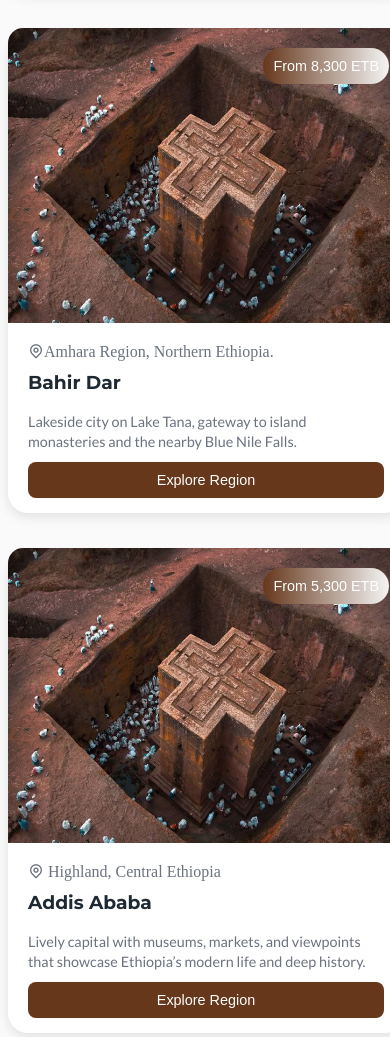
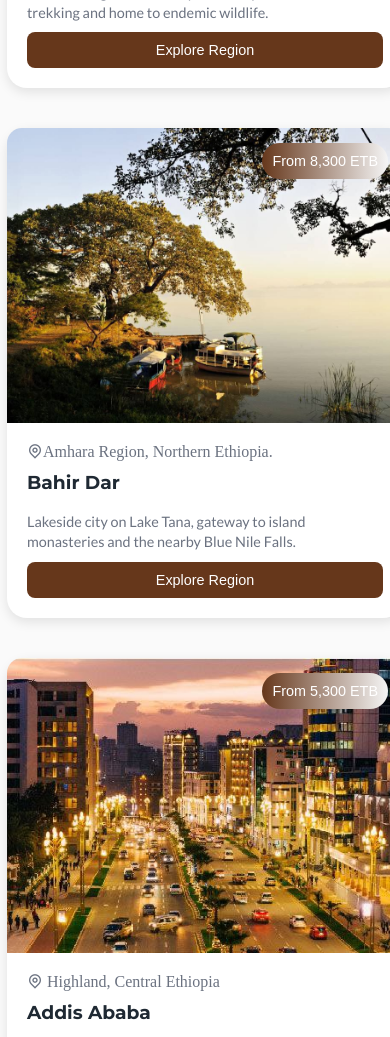
Before and after one commit to hawi088/Travel-Agency, a plain HTML site: page html/destination.html in a window 390 px wide. Shown: the part 2680-3717 px from the top of the page. Drawn offline with nearby package versions, Linux system fonts and the light colour scheme.

Commit message:
added the rest images on destination page and media queries

```diff
--- a/html/destination.html
+++ b/html/destination.html
@@ -50,8 +50,8 @@
           />
         </div>
         <select name="categories" id="filtering-type">
-          <i class="ri-filter-line"></i>
-          <option value="All Categories ">All Categories</option>
+          <i class="ri-filter-line">All Categories</i>
+          <option value="All Categories " selected>All Categories</option>
           <option value="Cultural Heritage">Cultural Heritage</option>
           <option value="Mountains">Mountains</option>
         </select>
@@ -120,7 +120,7 @@
               class="wrapper-image"
               data-images='["/images/northern/laliblea.jpg","images/northern/aksum.jpg"]'
             >
-              <img src="/images/northern/laliblea.jpg" alt="" />
+              <img src="/images/northern/seimon park.jpg" alt="" />
               <button class="price-overlay">From 9,000 ETB</button>
             </div>
             <div class="wrapper-text">
@@ -138,7 +138,7 @@
               class="wrapper-image"
               data-images='["/images/northern/laliblea.jpg","images/northern/aksum.jpg"]'
             >
-              <img src="/images/northern/laliblea.jpg" alt="" />
+              <img src="/images/northern/bahirdar.jpg" alt="" />
               <button class="price-overlay">From 8,300 ETB</button>
             </div>
             <div class="wrapper-text">
@@ -156,7 +156,7 @@
               class="wrapper-image"
               data-images='["/images/northern/laliblea.jpg","images/northern/aksum.jpg"]'
             >
-              <img src="/images/northern/laliblea.jpg" alt="" />
+              <img src="/images/centeral/addis ababa.jpg" alt="" />
               <button class="price-overlay">From 5,300 ETB</button>
             </div>
             <div class="wrapper-text">
@@ -174,7 +174,7 @@
               class="wrapper-image"
               data-images='["/images/northern/laliblea.jpg","images/northern/aksum.jpg"]'
             >
-              <img src="/images/northern/laliblea.jpg" alt="" />
+              <img src="/images/centeral/dbrelibanos.jpg" alt="" />
               <button class="price-overlay">From 8,300 ETB</button>
             </div>
             <div class="wrapper-text">
@@ -192,7 +192,7 @@
               class="wrapper-image"
               data-images='["/images/northern/laliblea.jpg","images/northern/aksum.jpg"]'
             >
-              <img src="/images/northern/laliblea.jpg" alt="" />
+              <img src="/images/centeral/entoto.jpg" alt="" />
               <button class="price-overlay">From 8,300 ETB</button>
             </div>
             <div class="wrapper-text">
@@ -212,7 +212,7 @@
               class="wrapper-image"
               data-images='["/images/northern/laliblea.jpg","images/northern/aksum.jpg"]'
             >
-              <img src="/images/northern/laliblea.jpg" alt="" />
+              <img src="/images/centeral/zqualla.jpg" alt="" />
               <button class="price-overlay">From 8,300 ETB</button>
             </div>
             <div class="wrapper-text">
@@ -248,7 +248,7 @@
               class="wrapper-image"
               data-images='["/images/northern/laliblea.jpg","images/northern/aksum.jpg"]'
             >
-              <img src="/images/northern/laliblea.jpg" alt="" />
+              <img src="/images/southern/arbaminch.jpg" alt="" />
               <button class="price-overlay">From 8,300 ETB</button>
             </div>
             <div class="wrapper-text">
@@ -286,7 +286,7 @@
               class="wrapper-image"
               data-images='["/images/northern/laliblea.jpg","images/northern/aksum.jpg"]'
             >
-              <img src="/images/northern/laliblea.jpg" alt="" />
+              <img src="/images/southern/omo.jpg" alt="" />
               <button class="price-overlay">From 8,300 ETB</button>
             </div>
             <div class="wrapper-text">
@@ -322,7 +322,7 @@
               class="wrapper-image"
               data-images='["/images/northern/laliblea.jpg","images/northern/aksum.jpg"]'
             >
-              <img src="/images/northern/laliblea.jpg" alt="" />
+              <img src="/images//eastern/diredawa.jpg" alt="" />
               <button class="price-overlay">From 8,300 ETB</button>
             </div>
             <div class="wrapper-text">
@@ -342,7 +342,7 @@
               class="wrapper-image"
               data-images='["/images/northern/laliblea.jpg","images/northern/aksum.jpg"]'
             >
-              <img src="/images/northern/laliblea.jpg" alt="" />
+              <img src="/images/eastern/awash.jpg" alt="" />
               <button class="price-overlay">From 8,300 ETB</button>
             </div>
             <div class="wrapper-text">
@@ -380,7 +380,7 @@
               class="wrapper-image"
               data-images='["/images/northern/laliblea.jpg","images/northern/aksum.jpg"]'
             >
-              <img src="/images/northern/laliblea.jpg" alt="" />
+              <img src="/images/western/benishangul.jpg" alt="" />
               <button class="price-overlay">From 8,300 ETB</button>
             </div>
             <div class="wrapper-text">
--- a/mediaqueries/destination.css
+++ b/mediaqueries/destination.css
@@ -0,0 +1,178 @@
+@media (max-width: 768px) {
+  footer {
+    padding-left: 50px;
+  }
+  .footer-content {
+    flex-direction: column;
+    gap: 30px;
+    padding-left: 40px;
+  }
+  .contact-section {
+    padding: 30px;
+  }
+}
+@media (max-width: 1200px) {
+  .destination-categories {
+    grid-template-columns: 1fr;
+    justify-content: center;
+  }
+
+  .destination-card {
+    width: 100%;
+  }
+  .testimonial-grid {
+    justify-content: space-around;
+    gap: 25px;
+    padding: 0 15px;
+  }
+
+  .testimonial-card {
+    flex: 1 1 320px;
+    max-width: 350px;
+  }
+}
+@media (max-width: 992px) {
+  .destination-categories {
+    grid-template-columns: 1fr;
+    justify-content: center;
+  }
+
+  .destination-card {
+    width: 100%;
+  }
+  #testimonials h2 {
+    font-size: 42px;
+  }
+
+  .testimonial-grid {
+    justify-content: center;
+    gap: 25px;
+  }
+
+  .testimonial-card {
+    flex: 1 1 calc(50% - 40px);
+    max-width: calc(50% - 40px);
+    min-width: 280px;
+  }
+}
+
+@media (max-width: 768px) {
+  .destination-categories {
+    grid-template-columns: 1fr;
+    justify-content: center;
+  }
+
+  .destination-card {
+    width: 100%;
+  }
+  #testimonials {
+    padding: 50px 15px;
+  }
+
+  #testimonials h2 {
+    font-size: 36px;
+  }
+
+  #testimonials h4 {
+    font-size: 1rem;
+    margin-bottom: 30px;
+  }
+
+  .testimonial-grid {
+    gap: 20px;
+    padding: 0 10px;
+  }
+
+  .testimonial-card {
+    flex: 1 1 100%;
+    max-width: 500px;
+    min-width: auto;
+    padding: 20px;
+  }
+}
+@media (max-width: 576px) {
+  .destination-categories {
+    grid-template-columns: 1fr;
+    justify-content: center;
+  }
+
+  .destination-card {
+    width: 100%;
+    height: auto;
+  }
+
+  #testimonials {
+    padding: 40px 10px;
+  }
+
+  #testimonials h2 {
+    font-size: 32px;
+  }
+
+  #testimonials h4 {
+    font-size: 0.95rem;
+    margin-bottom: 25px;
+    padding: 0 10px;
+  }
+
+  .testimonial-grid {
+    gap: 15px;
+    padding: 0 5px;
+  }
+
+  .testimonial-card {
+    padding: 18px;
+    flex: 1 1 100%;
+    max-width: 100%;
+  }
+
+  .profile {
+    gap: 12px;
+  }
+
+  .profile .image img {
+    width: 45px;
+    height: 45px;
+  }
+
+  .testimonial-profile-name {
+    font-size: 1rem;
+    color: black;
+  }
+
+  .message {
+    font-size: 0.95rem;
+  }
+}
+@media (max-width: 400px) {
+  .destination-categories {
+    grid-template-columns: 1fr;
+    justify-content: center;
+  }
+  .destination-card {
+    width: 100%;
+  }
+
+  #testimonials h2 {
+    font-size: 28px;
+  }
+
+  .testimonial-card {
+    padding: 15px;
+  }
+
+  .profile {
+    gap: 10px;
+    margin-bottom: 12px;
+  }
+
+  .profile .image img {
+    width: 40px;
+    height: 40px;
+  }
+
+  .message {
+    font-size: 0.9rem;
+    line-height: 1.4;
+  }
+}
--- a/mediaqueries/home.css
+++ b/mediaqueries/home.css
@@ -0,0 +1,147 @@
+@media (max-width: 1200px) {
+  .destination-card {
+    flex: 0 0 100%;
+    max-width: 100%;
+  }
+  .testimonial-grid {
+    justify-content: space-around;
+    gap: 25px;
+    padding: 0 15px;
+  }
+
+  .testimonial-card {
+    flex: 1 1 320px;
+    max-width: 350px;
+  }
+}
+@media (max-width: 992px) {
+  .destination-card {
+    flex: 0 0 100%;
+    max-width: 100%;
+  }
+
+  #testimonials h2 {
+    font-size: 42px;
+  }
+
+  .testimonial-grid {
+    justify-content: center;
+    gap: 25px;
+  }
+
+  .testimonial-card {
+    flex: 1 1 calc(50% - 40px);
+    max-width: calc(50% - 40px);
+    min-width: 280px;
+  }
+}
+
+@media (max-width: 768px) {
+  .destination-card {
+    flex: 0 0 100%;
+    max-width: 100%;
+  }
+  .wrapper-image {
+    height: 160px;
+  }
+  #testimonials {
+    padding: 50px 15px;
+  }
+
+  #testimonials h2 {
+    font-size: 36px;
+  }
+
+  #testimonials h4 {
+    font-size: 1rem;
+    margin-bottom: 30px;
+  }
+
+  .testimonial-grid {
+    gap: 20px;
+    padding: 0 10px;
+  }
+
+  .testimonial-card {
+    flex: 1 1 100%;
+    max-width: 500px;
+    min-width: auto;
+    padding: 20px;
+  }
+}
+@media (max-width: 576px) {
+  .destination-card {
+    flex: 0 0 100%;
+    max-width: 100%;
+  }
+  #testimonials {
+    padding: 40px 10px;
+  }
+
+  #testimonials h2 {
+    font-size: 32px;
+  }
+
+  #testimonials h4 {
+    font-size: 0.95rem;
+    margin-bottom: 25px;
+    padding: 0 10px;
+  }
+
+  .testimonial-grid {
+    gap: 15px;
+    padding: 0 5px;
+  }
+
+  .testimonial-card {
+    padding: 18px;
+    flex: 1 1 100%;
+    max-width: 100%;
+  }
+
+  .profile {
+    gap: 12px;
+  }
+
+  .profile .image img {
+    width: 45px;
+    height: 45px;
+  }
+
+  .testimonial-profile-name {
+    font-size: 1rem;
+    color: black;
+  }
+
+  .message {
+    font-size: 0.95rem;
+  }
+}
+@media (max-width: 400px) {
+  .destination-card {
+    flex: 0 0 100%;
+    max-width: 100%;
+  }
+  #testimonials h2 {
+    font-size: 28px;
+  }
+
+  .testimonial-card {
+    padding: 15px;
+  }
+
+  .profile {
+    gap: 10px;
+    margin-bottom: 12px;
+  }
+
+  .profile .image img {
+    width: 40px;
+    height: 40px;
+  }
+
+  .message {
+    font-size: 0.9rem;
+    line-height: 1.4;
+  }
+}
--- a/style/destination.css
+++ b/style/destination.css
@@ -94,7 +94,7 @@ nav a:hover {
 #search-bar {
   width: 90%;
   padding: 0.8rem 1.4rem;
-  border-radius: 10px; /* pill shape */
+  border-radius: 10px;
   border: 1px solid #e5e7eb;
   outline: none;
   font-size: 0.85rem;
@@ -135,11 +135,11 @@ nav a:hover {
 .destination-categories {
   display: flex;
   flex-wrap: wrap;
-  width: 100vw;
+  width: 100%;
   gap: 1.5rem;
-
-  margin: 0 8px;
   justify-content: flex-start;
+  margin: 0 0 150px 10px;
+  padding: 0;
 }
 .destination-categories img {
   width: 200px;
@@ -178,7 +178,7 @@ nav a:hover {
 .wrapper-image img {
   width: 100%;
   height: 100%;
-  object-fit: cover; /* ensures image covers area without distortion */
+  object-fit: cover;
   display: block;
 }
 .price-overlay {
@@ -302,17 +302,3 @@ footer {
   border-top: 1px solid rgba(255, 213, 161, 0.1);
   font-size: 14px;
 }
-
-@media (max-width: 768px) {
-  footer {
-    padding-left: 50px;
-  }
-  .footer-content {
-    flex-direction: column;
-    gap: 30px;
-    padding-left: 40px;
-  }
-  .contact-section {
-    padding: 30px;
-  }
-}
--- a/style/home.css
+++ b/style/home.css
@@ -273,14 +273,15 @@ span {
 .destination-categories {
   display: flex;
   flex-wrap: wrap;
-  width: 100%;
+  max-width: 1400px;
   gap: 1.5rem;
-  margin: 0 8px;
+  margin: 0 auto;
+  padding: 0 20px;
   justify-content: flex-start;
 }
 .destination-categories img {
   width: 100%;
-  height: 180px; /* or 100% if you want full card height */
+  height: 180px;
   object-fit: cover;
   border-radius: 15px 15px 0px 0px;
 }
@@ -301,7 +302,7 @@ span {
   height: 380px;
   max-width: calc(25% - 1.5rem);
   padding: 0;
-  margin: 8px 0;
+  margin: 0;
 }
 .destination-card:hover {
   transform: scale(1.03);
@@ -460,129 +461,6 @@ body {
   text-align: left;
   line-height: 1.5;
 }
-@media (max-width: 1200px) {
-  .testimonial-grid {
-    justify-content: space-around;
-    gap: 25px;
-    padding: 0 15px;
-  }
-
-  .testimonial-card {
-    flex: 1 1 320px;
-    max-width: 350px;
-  }
-}
-@media (max-width: 992px) {
-  #testimonials h2 {
-    font-size: 42px;
-  }
-
-  .testimonial-grid {
-    justify-content: center;
-    gap: 25px;
-  }
-
-  .testimonial-card {
-    flex: 1 1 calc(50% - 40px);
-    max-width: calc(50% - 40px);
-    min-width: 280px;
-  }
-}
-
-@media (max-width: 768px) {
-  #testimonials {
-    padding: 50px 15px;
-  }
-
-  #testimonials h2 {
-    font-size: 36px;
-  }
-
-  #testimonials h4 {
-    font-size: 1rem;
-    margin-bottom: 30px;
-  }
-
-  .testimonial-grid {
-    gap: 20px;
-    padding: 0 10px;
-  }
-
-  .testimonial-card {
-    flex: 1 1 100%;
-    max-width: 500px;
-    min-width: auto;
-    padding: 20px;
-  }
-}
-@media (max-width: 576px) {
-  #testimonials {
-    padding: 40px 10px;
-  }
-
-  #testimonials h2 {
-    font-size: 32px;
-  }
-
-  #testimonials h4 {
-    font-size: 0.95rem;
-    margin-bottom: 25px;
-    padding: 0 10px;
-  }
-
-  .testimonial-grid {
-    gap: 15px;
-    padding: 0 5px;
-  }
-
-  .testimonial-card {
-    padding: 18px;
-    flex: 1 1 100%;
-    max-width: 100%;
-  }
-
-  .profile {
-    gap: 12px;
-  }
-
-  .profile .image img {
-    width: 45px;
-    height: 45px;
-  }
-
-  .testimonial-profile-name {
-    font-size: 1rem;
-    color: black;
-  }
-
-  .message {
-    font-size: 0.95rem;
-  }
-}
-@media (max-width: 400px) {
-  #testimonials h2 {
-    font-size: 28px;
-  }
-
-  .testimonial-card {
-    padding: 15px;
-  }
-
-  .profile {
-    gap: 10px;
-    margin-bottom: 12px;
-  }
-
-  .profile .image img {
-    width: 40px;
-    height: 40px;
-  }
-
-  .message {
-    font-size: 0.9rem;
-    line-height: 1.4;
-  }
-}
 .accordion-container {
   max-width: 700px;
   margin: 0 auto;
```
Also changed, not shown: images/centeral/addis ababa.jpg (added), images/centeral/dbrelibanos.jpg (added), images/centeral/entoto.jpg (added), images/centeral/zqualla.jpg (added), images/eastern/awash.jpg (added), images/eastern/diredawa.jpg (added), images/northern/bahirdar.jpg (added), images/northern/seimon park.jpg (added), images/southern/arbaminch.jpg (added), images/southern/omo.jpg (added), images/western/benishangul.jpg (added).
